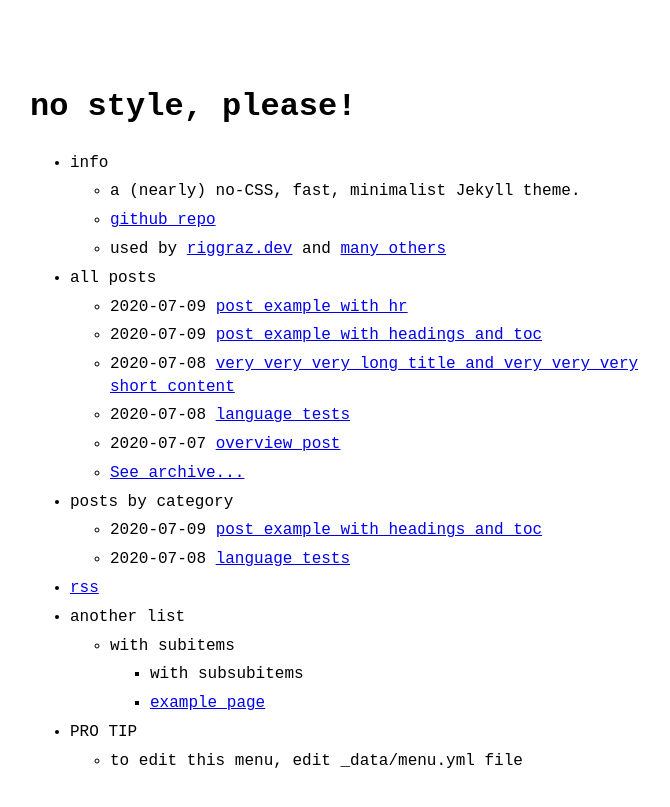
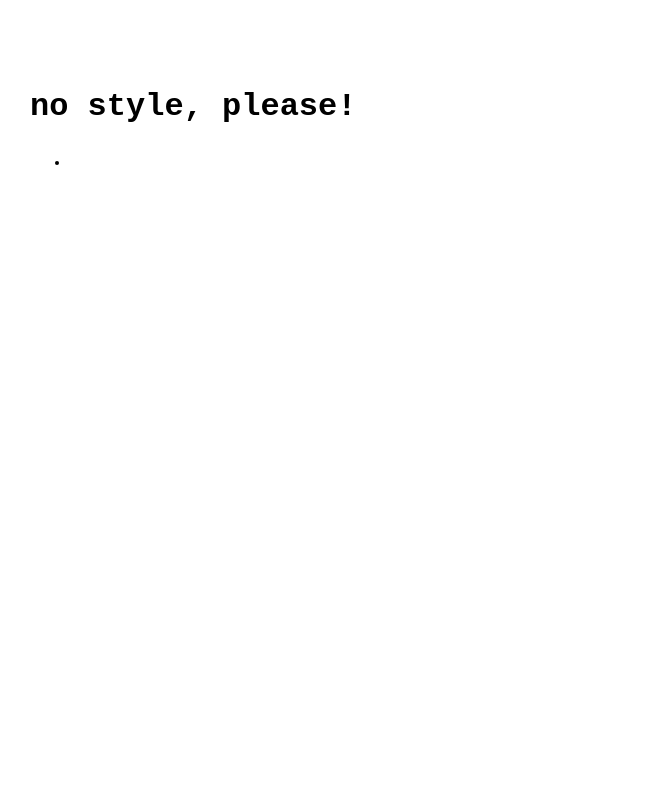
Before and after one commit to baneteasnow/affirmation, a Jekyll site: the page built from index.md, in a window 1280 px wide. Shown: the top 807 px of the page, without its empty margins (290-960 px from the left). Built offline with Jekyll 4.4.1, drawn with Linux system fonts in a browser that asks for light colours.

Commit message:
Update menu.yml

```diff
--- a/_data/menu.yml
+++ b/_data/menu.yml
@@ -1,38 +1,13 @@
 # For documentation on this file, see:
 # https://github.com/riggraz/no-style-please#customize-the-menu
+# - title: <a href="/now.html">şimdi</a>
+# - title: <a href='https://www.nonfictionbooks.xyz/'>nonfictionbooks.xyz</a>
 
 entries:
-  - title: info
-    entries:
-      - title: a (nearly) no-CSS, fast, minimalist Jekyll theme.
-      - title: github repo
-        url: https://github.com/riggraz/no-style-please
-      - title: "used by <a href='https://riggraz.dev'>riggraz.dev</a> and <a href='https://github.com/riggraz/no-style-please/network/dependents'>many others</a>"
 
-  - title: all posts
+  - title: # all posts
     post_list:
-      limit: 5
-      show_more: true
-      show_more_text: See archive...
+      limit: 0
+      show_more: false
+      show_more_text:  ... devamı # See archive...
       show_more_url: archive.html
-
-  - title: posts by category
-    post_list:
-      category: example2
-      show_more: true
-      show_more_text: See more posts...
-      show_more_url: example2-archive.html
-
-  - title: rss
-    url: feed.xml
-
-  - title: another list
-    entries:
-      - title: with subitems
-        entries:
-          - title: with subsubitems
-          - title: example page
-            url: about
-  - title: PRO TIP
-    entries:
-      - title: to edit this menu, edit _data/menu.yml file
```
